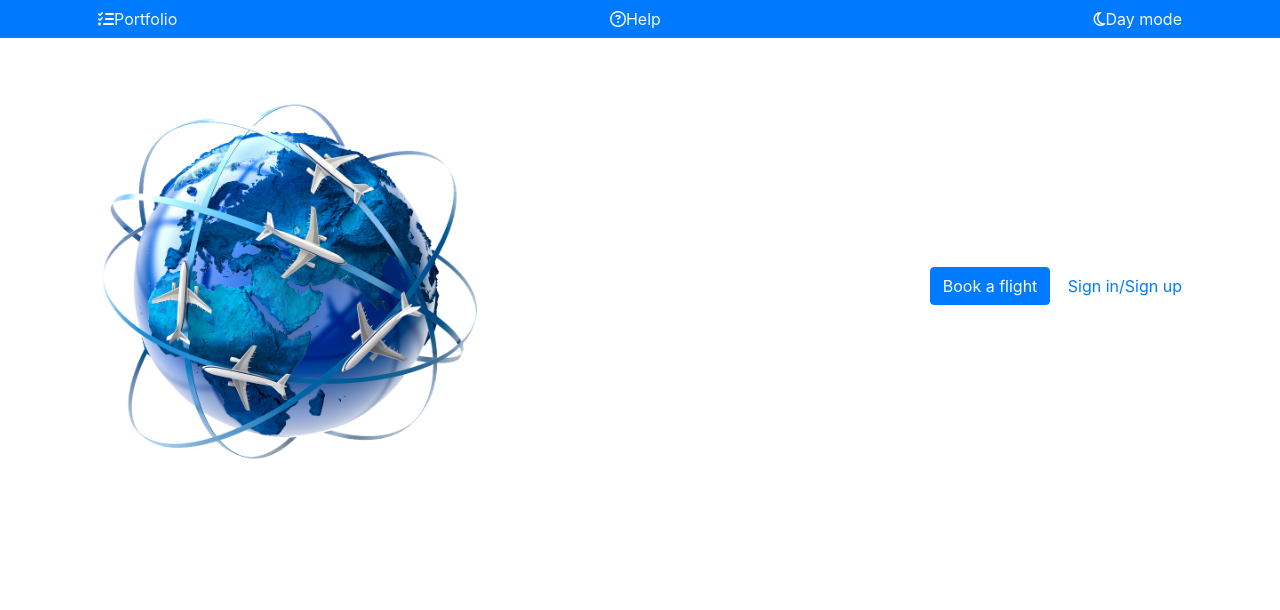
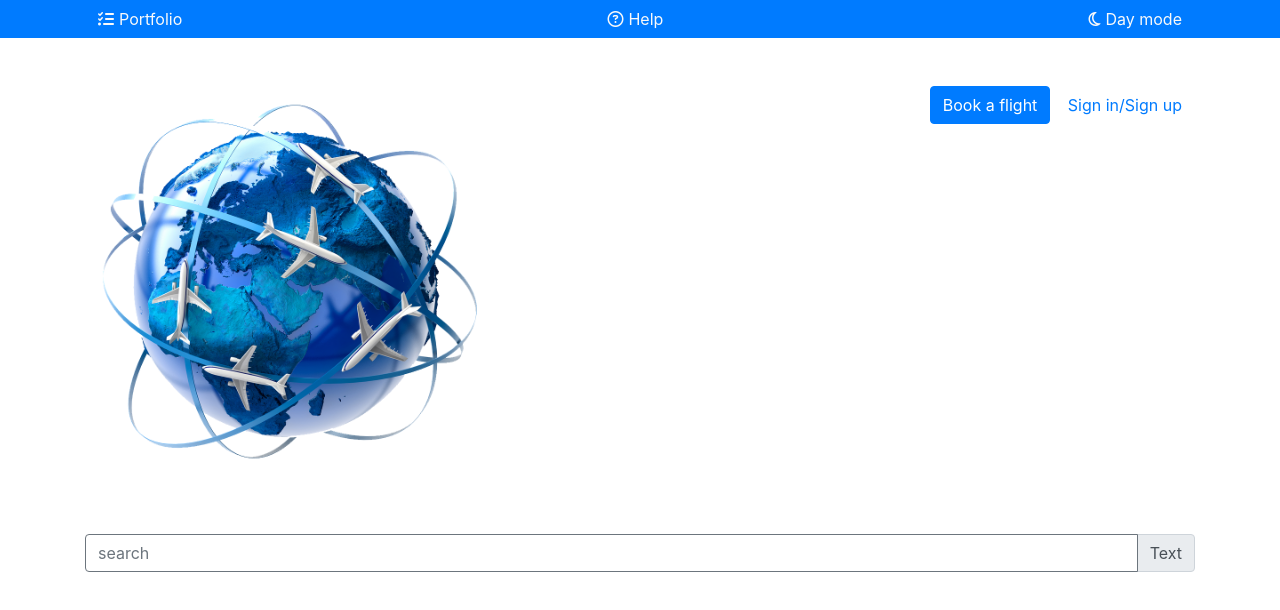
Before and after one commit to coinlawyer/flyscanner-app, a website built with webpack: page index.html in a window 1280 px wide. Built offline with nearby package versions, Linux system fonts and the light colour scheme.

Commit message:
add div "header-search-bar" with the search input

```diff
--- a/index.html
+++ b/index.html
@@ -7,6 +7,7 @@
     <title>Fly Scanner App</title>
     <link href="https://fonts.googleapis.com/css?family=Open+Sans&display=swap" rel="stylesheet">
     <link rel="stylesheet" href="https://stackpath.bootstrapcdn.com/bootstrap/4.4.1/css/bootstrap.min.css" integrity="sha384-Vkoo8x4CGsO3+Hhxv8T/Q5PaXtkKtu6ug5TOeNV6gBiFeWPGFN9MuhOf23Q9Ifjh" crossorigin="anonymous">
+    <link rel="stylesheet" href="/src/css/index.css">
     <script src="https://kit.fontawesome.com/c20ec82821.js" crossorigin="anonymous"></script>
   </head>
   <body>
@@ -23,7 +24,7 @@
         </div>
         <!-- /.header-top-bar -->
         <div class="container">
-            <div class="header-brand d-flex justify-content-between align-items-center py-5">
+            <div class="header-brand d-flex justify-content-between py-5">
               <div class="header-logo" style="max-width: 400px;">
                 <img src="/public/logo.png" alt="logo-globe" class="logo" style="max-width: 100%; max-height: 100%">
               </div>
@@ -34,6 +35,16 @@
               </div>
               <!-- /.header-actions -->
             </div>
+            <!-- /.header-brand -->
+            <div class="header-search-bar">
+              <div class="input-group">
+                <input type="text" class="form-control border-secondary" placeholder="search">
+                <div class="input-group-append">
+                  <span class="input-group-text" id="my-addon">Text</span>
+                </div>
+              </div>
+            </div>
+            <!-- /.header-search-bar -->
         </div>
         <!-- /.container -->
     </header>
--- /dev/null
+++ b/src/css/index.css
@@ -0,0 +1,3 @@
+.fas, .far {
+    padding-right: 5px;
+}
```
